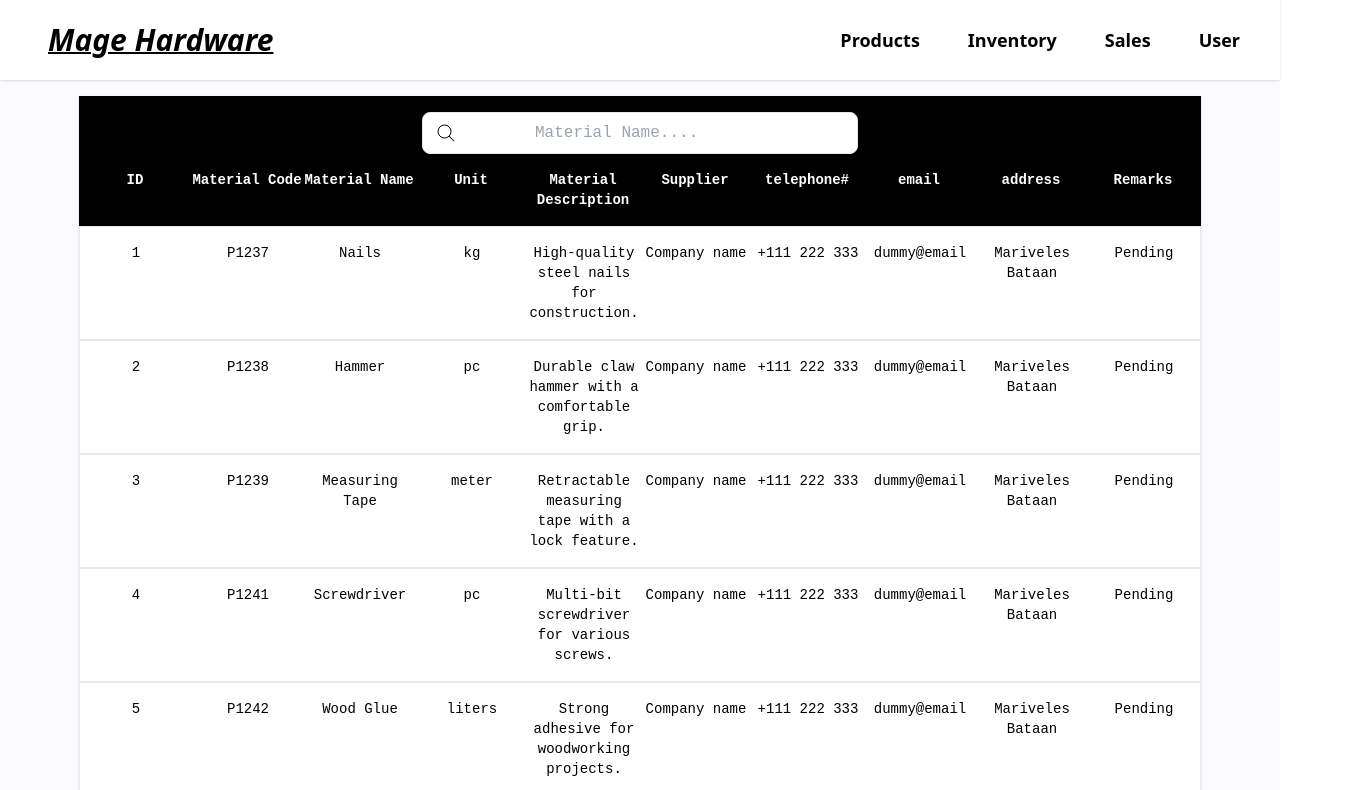
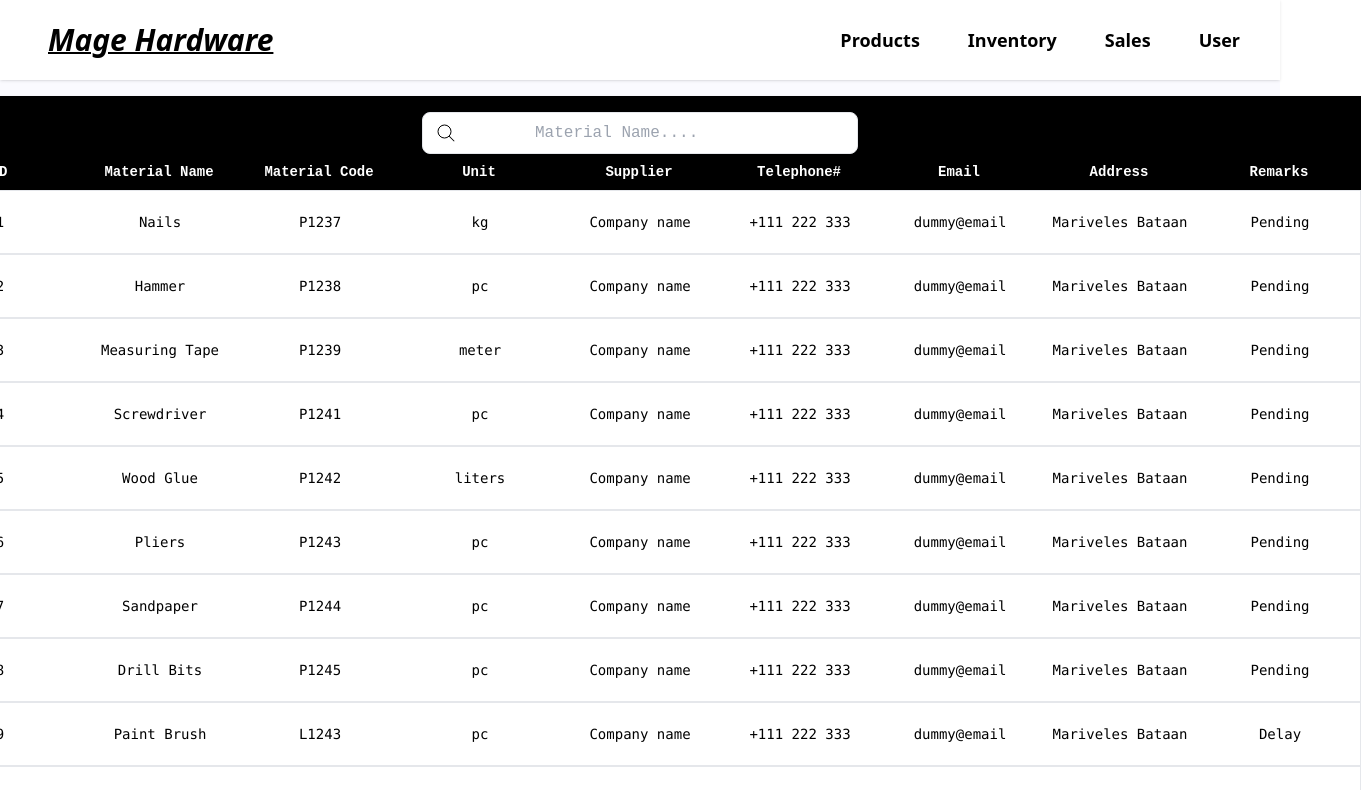
Before and after one commit to JoshuaMage/Inventory-System-Mage, a SvelteKit app: page /inventory/MaterialList in a window 1280 px wide. Shown: the top 790 px of the page, 1361 px wide, since content can reach past the window. Built offline with nearby package versions, Linux system fonts and the light colour scheme; no server answers.

Commit message:
11/12/24

```diff
--- a/src/routes/inventory/MaterialList/+page.svelte
+++ b/src/routes/inventory/MaterialList/+page.svelte
@@ -3,14 +3,14 @@
 	import { INVENTORY as inventoryStore } from '$lib/materialStock';
 	import { onDestroy } from 'svelte';
 	import SearchInput from '../materialPurchase/SearchInput.svelte';
-	import Pagination from '../materialStock/pagination.svelte';
+	import Pagination from '../materialStock/Pagination.svelte';
 	import Loader from '../../loader.svelte';
 
 	let INVENTORY = [];
 	let displayedInventory = [];
 	let searchItem = '';
 	let currentPage = 1;
-	let itemsPerPage = 7;
+	let itemsPerPage = 10;
 	let data;
 	let loading = true;
 
@@ -29,8 +29,7 @@
 
 	const unsubscribe = inventoryStore.subscribe((value) => {
 		INVENTORY = [...value];
-		``;
-		displayedInventory = [...INVENTORY];
+		displayedInventory = [...INVENTORY]; // Initialize the displayed inventory
 		loading = false;
 	});
 
@@ -38,65 +37,62 @@
 		unsubscribe();
 	});
 
+	// Go to the desired page
 	function goToPage(page) {
 		currentPage = page;
 	}
 
-	$: totalPages = Math.ceil(INVENTORY.length / itemsPerPage);
+	$: totalPages = Math.ceil(filteredItem.length / itemsPerPage);
+
+	$: filteredItem = INVENTORY.filter((item) =>
+		item.materialName.toLowerCase().includes(searchItem.toLowerCase())
+	);
 
 	$: displayedItems = filteredItem.slice(
 		(currentPage - 1) * itemsPerPage,
 		currentPage * itemsPerPage
 	);
 
-	$: filteredItem = INVENTORY.filter((item) =>
-		item.materialName.toLowerCase().includes(searchItem.toLocaleLowerCase())
-	);
-
 	const PurchaseListCss = () =>
-		'max-sm:text-xs text-sm border border-gray-300  border-none m-0 py-2 md:py-4 2xl:place-content-center  lg:w-24 xl:w-28 2xl:w-32 text-center';
+		'max-sm:text-xs text-sm border border-gray-300  border-none m-0 py-2 md:py-2 2xl:place-content-center  w-40 text-center';
 	const h4Css = () =>
-		'max-sm:text-xs text-sm border border-gray-300  border-none m-0 md:py-4 2xl:place-content-center  lg:w-24 xl:w-28 2xl:w-32 text-center';
+		'max-sm:text-xs text-sm border border-gray-300  border-none m-0 md:py-2 2xl:place-content-center w-40 flex text-center justify-center self-center';
 	const listCss = () => 'max-sm:bg-bgGrey';
 </script>
 
 <main class="flex justify-center w-screen h-screen bg-bgDarkGrey font-patrick text-black">
 	<div class="flex flex-col">
 		{#if loading}
-				<div class="flex justify-center items-center h-screen bg-bgDarkGrey">
+			<div class="flex justify-center items-center h-screen bg-bgDarkGrey">
 				<Loader />
-				</div>
-			{:else}
-			<div class=" shadow md:block bg-white mt-24 text-center">
+			</div>
+		{:else}
+			<div class="shadow md:block bg-white mt-24 text-center">
 				<div class="flex flex-col font-patrick rounded-lg">
 					<div class="md:bg-bgGrey max-sm:px-1">
 						<SearchInput bind:searchItem />
 
 						<ul class="grid grid-cols-3 max-sm:gap-1 md:flex font-extrabold text-white">
-							<li class={listCss()}><h4 class={PurchaseListCss()}>ID </h4></li>
-							<li class={listCss()}><h4 class={PurchaseListCss()}>Material Code </h4></li>
-							<li class={listCss()}><h4 class={PurchaseListCss()}>Material Name </h4></li>
-							<li class={listCss()}><h4 class={PurchaseListCss()}>Unit </h4></li>
-							<li class={listCss()}>
-								<h4 class={PurchaseListCss()}>Material Description </h4>
-							</li>
-							<li class={listCss()}><h4 class={PurchaseListCss()}>Supplier </h4></li>
-							<li class={listCss()}><h4 class={PurchaseListCss()}>telephone# </h4></li>
-							<li class={listCss()}><h4 class={PurchaseListCss()}>email </h4></li>
-							<li class={listCss()}><h4 class={PurchaseListCss()}>address </h4></li>
-							<li class={listCss()}><h4 class={PurchaseListCss()}>Remarks </h4></li>
+							<li class={listCss()}><h4 class={PurchaseListCss()}>ID</h4></li>
+							<li class={listCss()}><h4 class={PurchaseListCss()}>Material Name</h4></li>
+							<li class={listCss()}><h4 class={PurchaseListCss()}>Material Code</h4></li>
+							<li class={listCss()}><h4 class={PurchaseListCss()}>Unit</h4></li>
+							<li class={listCss()}><h4 class={PurchaseListCss()}>Supplier</h4></li>
+							<li class={listCss()}><h4 class={PurchaseListCss()}>Telephone#</h4></li>
+							<li class={listCss()}><h4 class={PurchaseListCss()}>Email</h4></li>
+							<li class={listCss()}><h4 class={PurchaseListCss()}>Address</h4></li>
+							<li class={listCss()}><h4 class={PurchaseListCss()}>Remarks</h4></li>
 						</ul>
 					</div>
 
 					{#each displayedItems as list}
 						<ul
-							class="max-sm:text-xs max-sm:mt-2 border grid grid-cols-3 max-sm:gap-1 md:flex md:font-medium text-black justify-center"
+							class="max-sm:text-xs max-sm:mt-2 border grid grid-cols-3 max-sm:gap-1 md:flex md:font-medium text-black font-mono h-16 justify-center items-center mx-auto w-full"
 						>
 							<li><h4 class={h4Css()}>{list.id}</h4></li>
+							<li><h4 class={h4Css()}>{list.materialName}</h4></li>
 							<li><h4 class={h4Css()}>{list.materialCode}</h4></li>
-							<li><h4 class={h4Css()}>{list.materialName}</h4></li>
 							<li><h4 class={h4Css()}>{list.unit}</h4></li>
-							<li><h4 class={h4Css()}>{list.materialDescription}</h4></li>
 							<li><h4 class={h4Css()}>{list.vendor}</h4></li>
 							<li><h4 class={h4Css()}>{list.vendorTelephone}</h4></li>
 							<li><h4 class={h4Css()}>{list.vendorEmail}</h4></li>
@@ -107,6 +103,6 @@
 				</div>
 			</div>
 			<Pagination {currentPage} {totalPages} onPageChange={goToPage} />
-			{/if}
+		{/if}
 	</div>
 </main>
--- a/src/routes/inventory/Materialstock/+page.svelte
+++ b/src/routes/inventory/Materialstock/+page.svelte
@@ -3,7 +3,7 @@
 	import { db } from '$lib/firebaseConfig';
 	import { ref, set, remove, onValue } from 'firebase/database';
 	import SearchInput from '../materialPurchase/SearchInput.svelte';
-	import Pagination from './pagination.svelte';
+	import Pagination from './Pagination.svelte';
 	import { INVENTORY } from '$lib/materialStock';
 	import Loader from '../../loader.svelte';
 
@@ -31,7 +31,6 @@
 	let submissionMessage = '';
 	let stockOutQty = [];
 
-	// Reactive variable for updates
 	$: filteredItem = materialPurchase.filter((item) =>
 		item.materialName.toLowerCase().includes(searchItem.toLowerCase())
 	);
@@ -41,7 +40,6 @@
 	);
 	$: totalPages = Math.ceil(materialPurchase.length / itemsPerPage);
 
-	// Handle fetching data on mount
 	onMount(() => {
 		setTimeout(() => {
 			const purchaseRef = ref(db, 'outputs');
@@ -81,7 +79,6 @@
 		}, 2000)
 	});
 
-	// Handle the form toggle (when you click Select)
 	function toggleForm(index) {
 		if (showForm === index) {
 			showForm = null;
@@ -100,7 +97,6 @@
 		}
 	}
 
-	// Handle submit action
 	function handleSubmit(event) {
 		event.preventDefault();
 		const form = event.target;
@@ -149,14 +145,12 @@
 		}
 	}
 
-	// Reset form fields
 	function resetForm() {
 		qty = '';
 		date = '';
 		remarks = '';
 	}
 
-	// Handle delete action
 	function handleDelete(index) {
 		const submissionToDelete = submissions[index];
 
@@ -179,7 +173,6 @@
 			});
 	}
 
-	// Get the total quantity submitted for a purchase
 	function getQuantityForPurchase(purchase) {
 		const matchingSubmissions = submissions.filter(
 			(sub) => sub.materialName === purchase.materialName && sub.purchaseId === purchase.purchaseId
@@ -191,21 +184,19 @@
 		return totalQuantity;
 	}
 
-	// Go to a specific page for pagination
 	function goToPage(page) {
 		currentPage = page;
 	}
 
-	// Initial data setup for localStorage
 	if (typeof window !== 'undefined') {
 		const storedSubmissions = JSON.parse(localStorage.getItem('submissions')) || [];
 		submissions = storedSubmissions;
 	}
 
 	const PurchaseListCss = () =>
-		'max-sm:text-xs border border-gray-300  border-none m-0 py-2 md:py-4 2xl:place-content-center  lg:w-24 xl:w-28 2xl:w-32 text-center';
+		'max-sm:text-xs border border-gray-300  border-none m-0 py-2 md:py-4 2xl:place-content-center  lg:w-32 xl:w-28 2xl:w-32 text-center';
 	const h4Css = () =>
-		'max-sm:text-xs border border-gray-300  border-none m-0 md:py-4 2xl:place-content-center  lg:w-24 xl:w-28 2xl:w-32 text-center';
+		'max-sm:text-xs border border-gray-300  border-none m-0 md:py-4 2xl:place-content-center  lg:w-32 xl:w-28 2xl:w-32 text-center';
 	const listCss = () => 'max-sm:bg-bgGrey';
 	const labelCss = () =>
 		'text-sm md:text-lg font-bold font-patrick text-start hover:underline hover:underline-offset-4 hover:decoration-solid hover:decoration-2 hover:decoration-nextPrevButton md:pr-2';
@@ -243,7 +234,7 @@
 						</div>
 						{#each displayedItems as purchase, index}
 							<ul
-								class="max-sm:text-xs max-sm:mt-2 border grid grid-cols-3 max-sm:gap-1 md:flex md:font-extrabold text-black justify-center"
+								class="max-sm:text-xs max-sm:mt-2 border grid grid-cols-3 max-sm:gap-1 md:flex md:font-semibold text-black justify-center"
 							>
 								<li><h4 class={h4Css()}>{(currentPage - 1) * itemsPerPage + index + 1}</h4></li>
 								<li><h4 class={h4Css()}>{purchase.materialName}</h4></li>
--- a/src/routes/inventory/supplier/+page.svelte
+++ b/src/routes/inventory/supplier/+page.svelte
@@ -2,14 +2,13 @@
 	import { onMount } from 'svelte';
 	import { INVENTORY as inventoryStore } from '$lib/materialStock';
 	import { onDestroy } from 'svelte';
-	import SearchInput from '../materialPurchase/SearchInput.svelte';
 	import Pagination from '../materialPurchase/Pagination.svelte';
 	import Loader from '../../loader.svelte';
 
 	let INVENTORY = [];
 	let searchItem = '';
 	let currentPage = 1;
-	let itemsPerPage = 7;
+	let itemsPerPage = 10;
 	let loading = true;
 
 	const unsubscribe = inventoryStore.subscribe((value) => {
@@ -45,53 +44,53 @@
 	);
 
 	$: filteredItem = INVENTORY.filter((item) =>
-		item.materialName.toLowerCase().includes(searchItem.toLocaleLowerCase())
+		item.vendor.toLowerCase().includes(searchItem.toLocaleLowerCase())
 	);
 
 	const PurchaseListCss = () =>
-		'max-sm:text-xs border border-gray-300  border-none m-0 py-2 md:py-4 2xl:place-content-center  lg:w-24 xl:w-28 2xl:w-32 text-center';
+		'max-sm:text-xs border border-gray-300  border-none m-0 py-2 md:py-4 2xl:place-content-center  w-48 text-center';
 	const h4Css = () =>
-		'max-sm:text-xs border border-gray-300  border-none m-0 md:py-4 2xl:place-content-center  lg:w-24 xl:w-28 2xl:w-32 text-center';
+		'max-sm:text-xs border border-gray-300  border-none m-0 md:py-4 2xl:place-content-center  w-48 text-center';
 	const listCss = () => 'max-sm:bg-bgGrey';
 </script>
 
 <main class="flex justify-center w-screen h-screen bg-bgDarkGrey font-patrick text-black">
 	<div class="flex flex-col max-sm:w-screen">
 		{#if loading}
-				<div class="flex justify-center items-center h-screen bg-bgDarkGrey">
+			<div class="flex justify-center items-center h-screen bg-bgDarkGrey">
 				<Loader />
-				</div>
-			{:else}
+			</div>
+		{:else}
 			<div iv class=" shadow md:block bg-white mt-24 text-center">
 				<div class="flex flex-col font-patrick rounded-lg">
 					<div class="md:bg-bgGrey max-sm:px-1">
-						<SearchInput bind:searchItem />
-
 						<ul class="grid grid-cols-3 max-sm:gap-1 md:flex font-extrabold text-white">
 							<li class={listCss()}><button class={PurchaseListCss()}>Supplier </button></li>
 							<li class={listCss()}><button class={PurchaseListCss()}>Phone Number </button></li>
-							<li class={listCss()}><button class={PurchaseListCss()}>Telephone Number </button></li>
+							<li class={listCss()}>
+								<button class={PurchaseListCss()}>Telephone Number </button>
+							</li>
 							<li class={listCss()}><button class={PurchaseListCss()}>Email </button></li>
 							<li class={listCss()}><button class={PurchaseListCss()}>Address </button></li>
 							<li class={listCss()}><button class={PurchaseListCss()}>Bank Account </button></li>
-							<li class={listCss()}><button class={PurchaseListCss()}>Remarks </button></li>
 						</ul>
 					</div>
 
 					{#each displayedItems as supplier}
-						<ul class="max-sm:text-xs max-sm:mt-2 border grid grid-cols-3 max-sm:gap-1 md:flex md:font-extrabold text-black justify-center">
+						<ul
+							class="max-sm:text-xs max-sm:mt-2 border grid grid-cols-3 max-sm:gap-1 md:flex md:font-medium text-black justify-center"
+						>
 							<li class={h4Css()}><h4>{supplier.vendor}</h4></li>
 							<li class={h4Css()}><h4>{supplier.vendorPhoneNumber}</h4></li>
 							<li class={h4Css()}><h4>{supplier.vendorTelephone}</h4></li>
 							<li class={h4Css()}><h4>{supplier.vendorEmail}</h4></li>
 							<li class={h4Css()}><h4>{supplier.vendorAddress}</h4></li>
 							<li class={h4Css()}><h4>{supplier.vendorBankAcc}</h4></li>
-							<li class={h4Css()}><h4>{supplier.status}</h4></li>
 						</ul>
 					{/each}
 				</div>
 			</div>
 			<Pagination {currentPage} {totalPages} onPageChange={goToPage} />
-			{/if}
+		{/if}
 	</div>
 </main>
```
Also changed, not shown: src/routes/inventory/materialOrdering/+page.svelte (+5 -5 lines).
